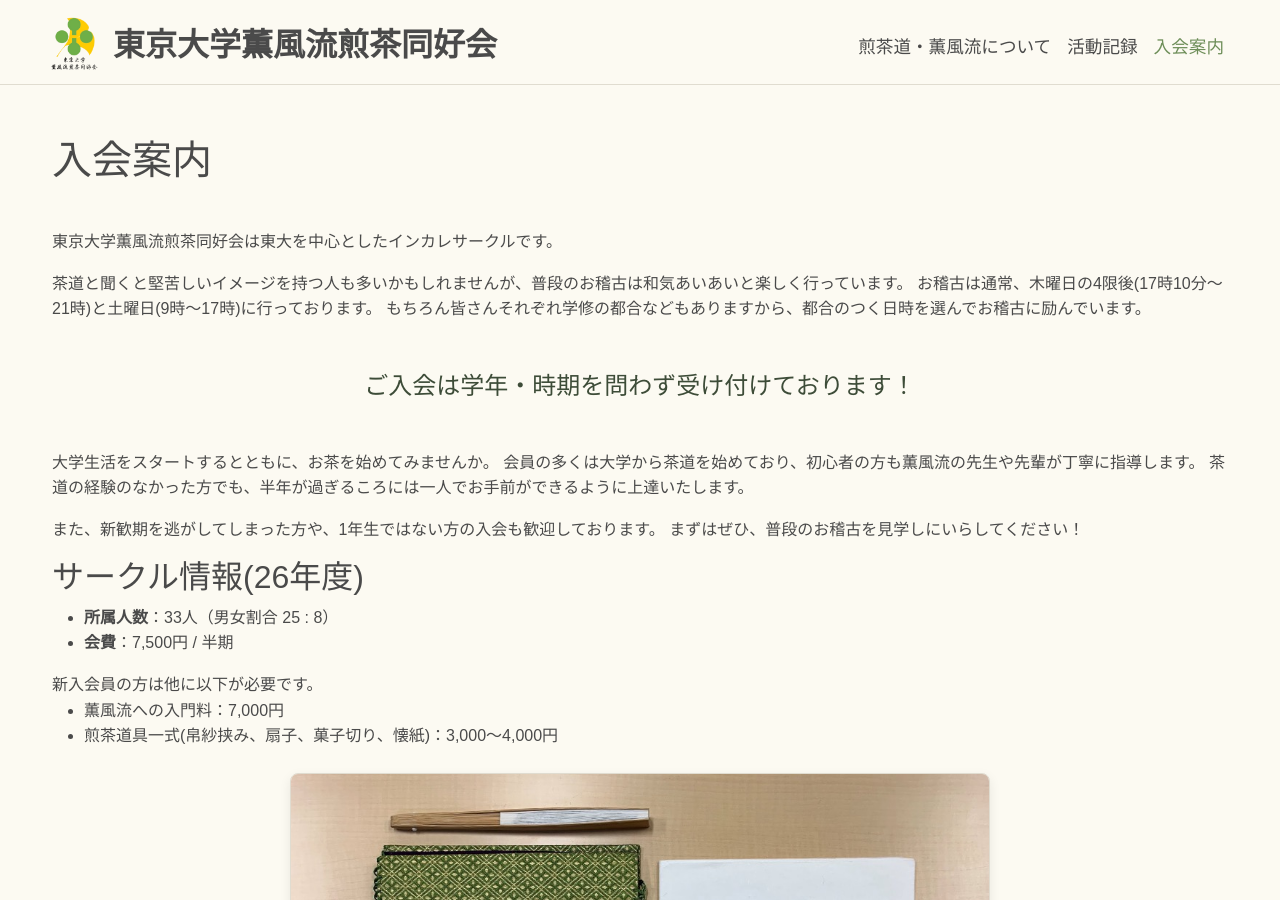
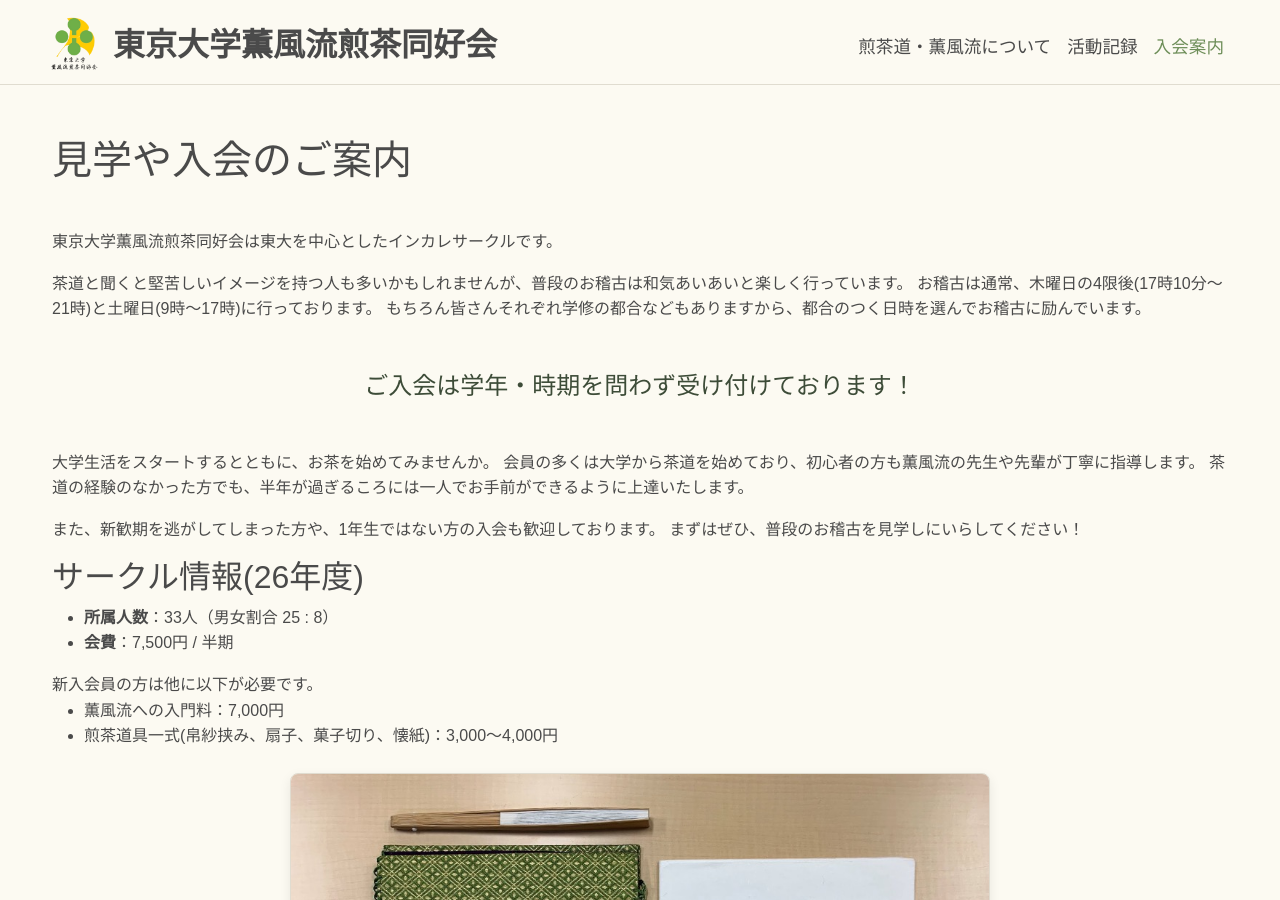
Before and after one commit to citrusml/sencha_ut, a Jekyll site: the page built from join.md, in a window 1280 px wide and 900 px high. Built offline with Jekyll 4.4.1, drawn with Linux system fonts in a browser that asks for light colours; some web fonts are replaced.

Commit message:
トップと入会案内のタイトルを長くする
Bing Webmaster Tools の「タイトルが短すぎる」への対応（対象は / と /join.html）。
- トップ: 「東京大学薫風流煎茶同好会 | トップページ」
- 入会案内: title を「見学や入会のご案内」に変更（ページの大見出しも同じになる）

Co-Authored-By: Claude Opus 5.5 <noreply@anthropic.com>

```diff
--- a/_layouts/default.html
+++ b/_layouts/default.html
@@ -12,7 +12,8 @@
   <link href="https://fonts.googleapis.com/css2?family=Shippori+Mincho:wght@400;700&family=Zen+Maru+Gothic:wght@400;700&display=swap" rel="stylesheet">
   <link rel="stylesheet" href="{{ '/assets/css/style.css' | relative_url }}">
   <link rel="alternate" type="application/atom+xml" title="{{ site.title | escape }} Feed" href="{{ '/feed.xml' | absolute_url }}">
-  <title>{% if page.title %}{{ page.title }} | {% endif %}{{ site.title }}</title>
+  {% comment %} トップは団体名だけだと短すぎる（Bing の指摘）ので「トップページ」を付ける {% endcomment %}
+  <title>{% if page.title %}{{ page.title }} | {{ site.title }}{% elsif page.url == "/" %}{{ site.title }} | トップページ{% else %}{{ site.title }}{% endif %}</title>
   {% seo title=false %}
   {% comment %} og:image は jekyll-seo-tag が page.image から出す。ここではその補足だけを、page.image があるときに出す {% endcomment %}
   {% assign social_image_path = page.image %}
--- a/join.md
+++ b/join.md
@@ -1,6 +1,6 @@
 ---
 layout: page
-title: 入会案内
+title: 見学や入会のご案内
 description: 東京大学薫風流煎茶同好会の入会案内です。東大を中心としたインカレサークルで、茶道初心者や他大生、2年生以上の途中入会も大歓迎！活動日時・会費・見学の申し込み方法を掲載しています。まずはお気軽に見学にいらしてください。
 image: "/assets/images/slide/slide01.jpg"
 ---
```
